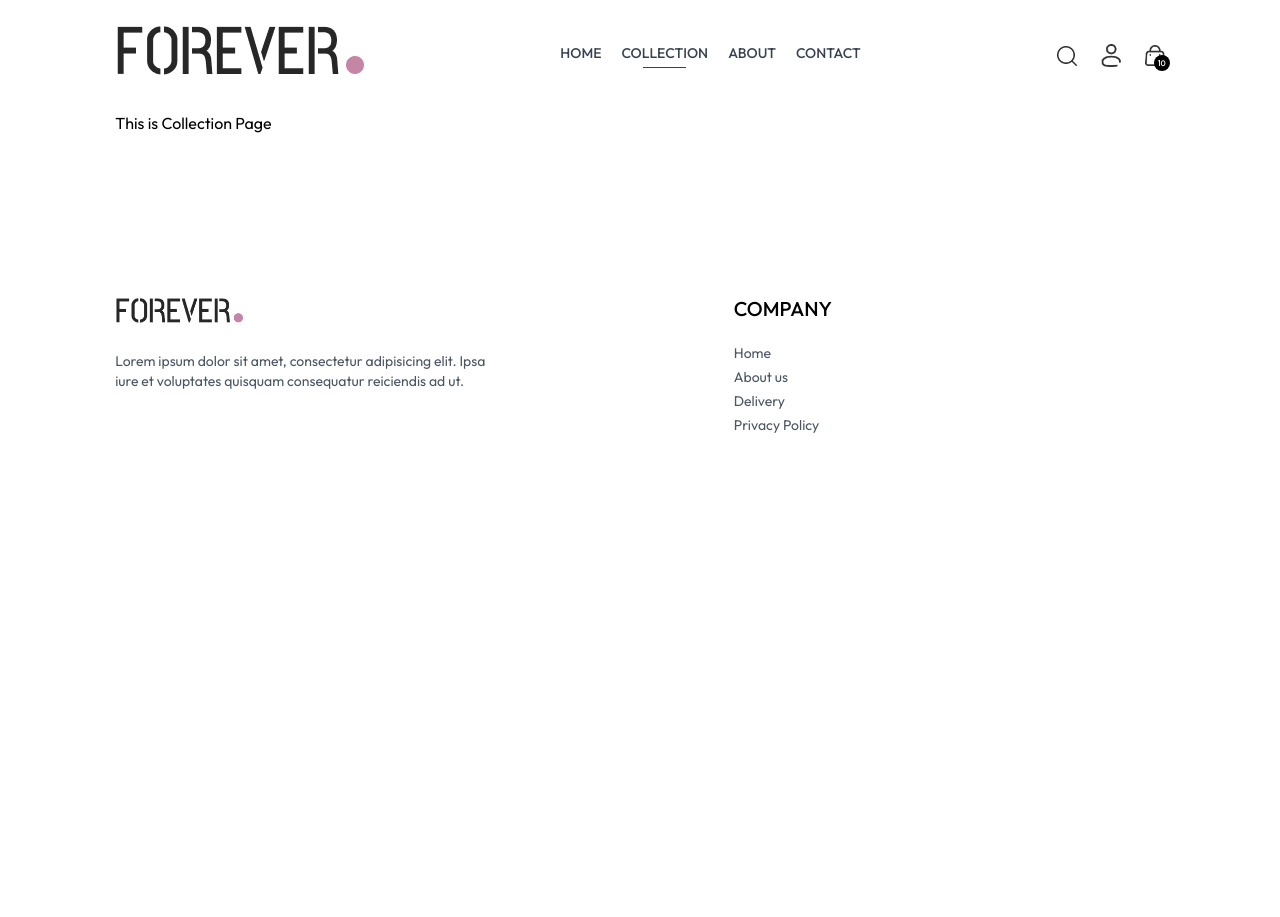
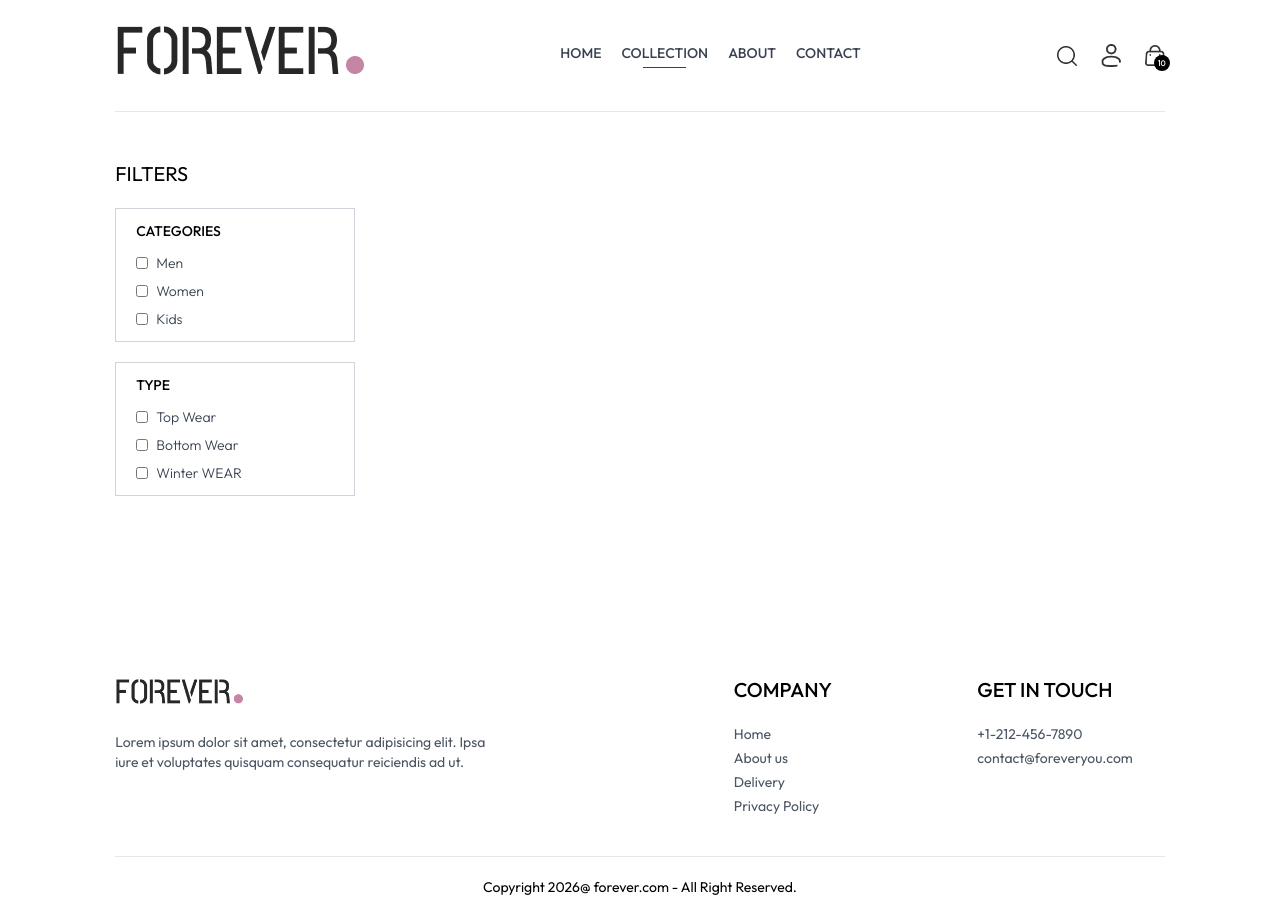
Before and after one commit to SohailBangash007/ecommerce, a React (Vite) app in the folder front-end/: page /collection in a window 1280 px wide. Before the commit the page ends 800 px from the top, so only its background shows below. Built offline with nearby package versions, Linux system fonts and the light colour scheme.

Commit message:
Collection page update

```diff
--- a/front-end/src/components/Footer.jsx
+++ b/front-end/src/components/Footer.jsx
@@ -1,19 +1,20 @@
-import React from 'react'
-import { assets } from '../assets/assets'
+import React from "react";
+import { assets } from "../assets/assets";
 
 const Footer = () => {
   return (
     <div>
-      <div className='flex flex-col sm:grid grid-cols-[3fr_1fr_1fr] gap-14 my-10 mt-40 text-sm'>
+      <div className="flex flex-col sm:grid grid-cols-[3fr_1fr_1fr] gap-14 my-10 mt-40 text-sm">
         <div>
-            <img src={assets.logo} alt="" className='mb-5 w-32'/>
-            <p className='w-full md:w-2/3 text-gray-600'>
-            Lorem ipsum dolor sit amet, consectetur adipisicing elit. Ipsa iure et voluptates quisquam consequatur reiciendis ad ut.
+          <img src={assets.logo} alt="" className="mb-5 w-32" />
+          <p className="w-full md:w-2/3 text-gray-600">
+            Lorem ipsum dolor sit amet, consectetur adipisicing elit. Ipsa iure
+            et voluptates quisquam consequatur reiciendis ad ut.
           </p>
         </div>
         <div>
-        <p className='text-xl font-medium mb-5'>COMPANY</p>
-        <ul className='flex flex-col text-gray-600 gap-1'>
+          <p className="text-xl font-medium mb-5">COMPANY</p>
+          <ul className="flex flex-col text-gray-600 gap-1">
             <li>Home</li>
             <li>About us</li>
             <li>Delivery</li>
@@ -21,9 +22,23 @@ const Footer = () => {
           </ul>
         </div>
 
+        <div>
+          <p className="text-xl font-medium mb-5">GET IN TOUCH</p>
+          <ul className="flex flex-col text-gray-600 gap-1">
+            <li>+1-212-456-7890</li>
+            <li>contact@foreveryou.com</li>
+          </ul>
         </div>
       </div>
-  )
-}
 
-export default Footer
+      <div>
+        <hr />
+        <p className="py-5 text-sm text-center">
+          Copyright 2026@ forever.com - All Right Reserved.
+        </p>
+      </div>
+    </div>
+  );
+};
+
+export default Footer;
--- a/front-end/src/pages/Collection.jsx
+++ b/front-end/src/pages/Collection.jsx
@@ -1,9 +1,64 @@
-import React from 'react'
+import React, { useContext, useState } from 'react'
+import {ShopContext} from '../context/ShopContext'
+import { assets } from '../assets/assets';
 
 const Collection = () => {
+
+const { products } = useContext(ShopContext);
+const [showFilter,setShowFilter] = useState(false);
+
+
   return (
-    <div>
-      This is Collection Page
+    <div className='flex flex-col sm:flex-row gap-1 sm:gap-10 pt-10 border-t'>
+
+     {/* Filter Option */}
+     <div className='min-w-60'>
+      <p onClick={()=>setShowFilter(!showFilter)} className='my-2 text-xl flex items-center cursor-pointer gap-2'>FILTERS
+
+        <img src={assets.dropdown_icon} alt="" className={`h-3 sm:hidden ${showFilter ? 'rotate-90' : ''}`}/>
+      </p>
+       {/* Category Filter */}
+       <div className={` border border-gray-300 pl-5 py-3 my-5 ${showFilter ? '' : 'hidden'} sm:block `}>
+        <p className='mb-3 text-sm font-medium'>CATEGORIES</p>
+        <div className='flex flex-col gap-2 text-sm font-light text-gray-700'>
+
+          <p className='flex gap-2'>
+           <input className='w-3' type="checkbox" value={'Men'} /> Men
+          </p>
+
+           <p className='flex gap-2'>
+           <input className='w-3' type="checkbox" value={'Women'} /> Women
+          </p>
+
+           <p className='flex gap-2'>
+           <input className='w-3' type="checkbox" value={'Kids'} /> Kids
+          </p>
+        </div>
+       </div>
+
+      {/* SubCategory Filter */}
+
+      <div className={` border border-gray-300 pl-5 py-3 my-5 ${showFilter ? '' : 'hidden'} sm:block `}>
+        <p className='mb-3 text-sm font-medium'>TYPE</p>
+        <div className='flex flex-col gap-2 text-sm font-light text-gray-700'>
+
+          <p className='flex gap-2'>
+           <input className='w-3' type="checkbox" value={'Top Wear'} /> Top Wear
+          </p>
+
+           <p className='flex gap-2'>
+           <input className='w-3' type="checkbox" value={'Bottom Wear'} /> Bottom Wear
+          </p>
+
+           <p className='flex gap-2'>
+           <input className='w-3' type="checkbox" value={'Winter WEAR'} /> Winter WEAR
+          </p>
+        </div>
+       </div>
+
+
+     </div>
+
     </div>
   )
 }
```
Lines whose indentation alone changed are shown as unchanged.
